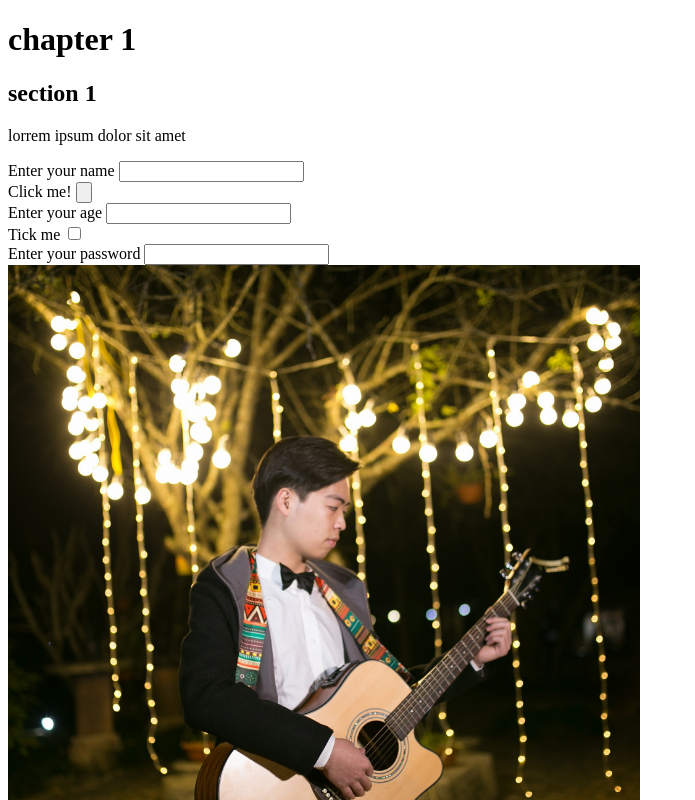
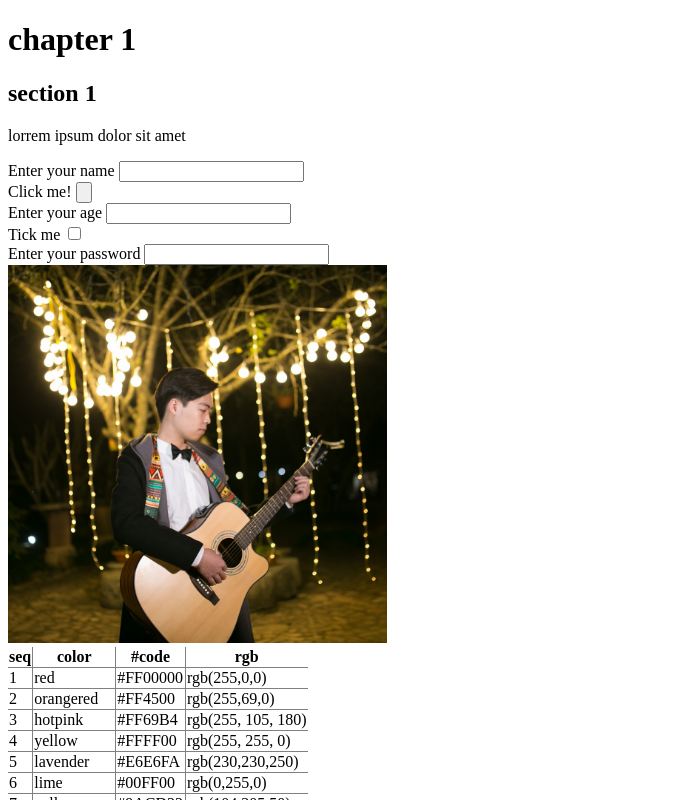
Before and after one commit to damtuanminh/Baitaplaptrinh1, a plain HTML site: page index.html in a window 1280 px wide. Shown: the top 800 px of the page, without its empty margins (0-695 px from the left). Drawn offline with Linux system fonts and the light colour scheme.

Commit message:
Update index.html

```diff
--- a/index.html
+++ b/index.html
@@ -27,7 +27,7 @@
 		<br>
 	</div>
 	<div class="image">
-		<img src="https://raw.githubusercontent.com/damtuanminh/baitaplaptrinh1/master/dtm.jpg" style ="width:50%;height:50%;">
+		<img src="https://raw.githubusercontent.com/damtuanminh/baitaplaptrinh1/master/dtm.jpg" style ="width:30%;height:30%;">
 	</div>
 	<div class="table">
 		<table rules="all"><thead>
```
